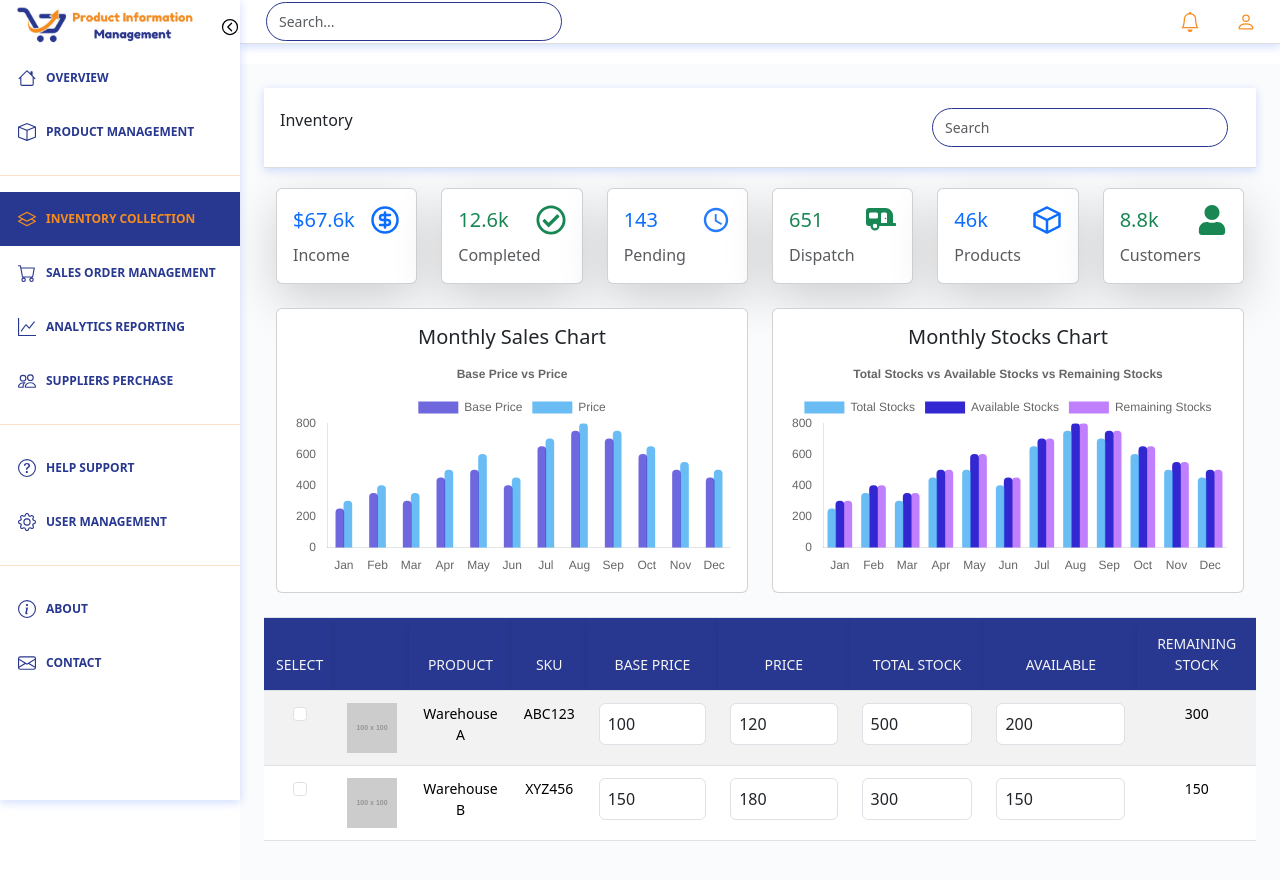
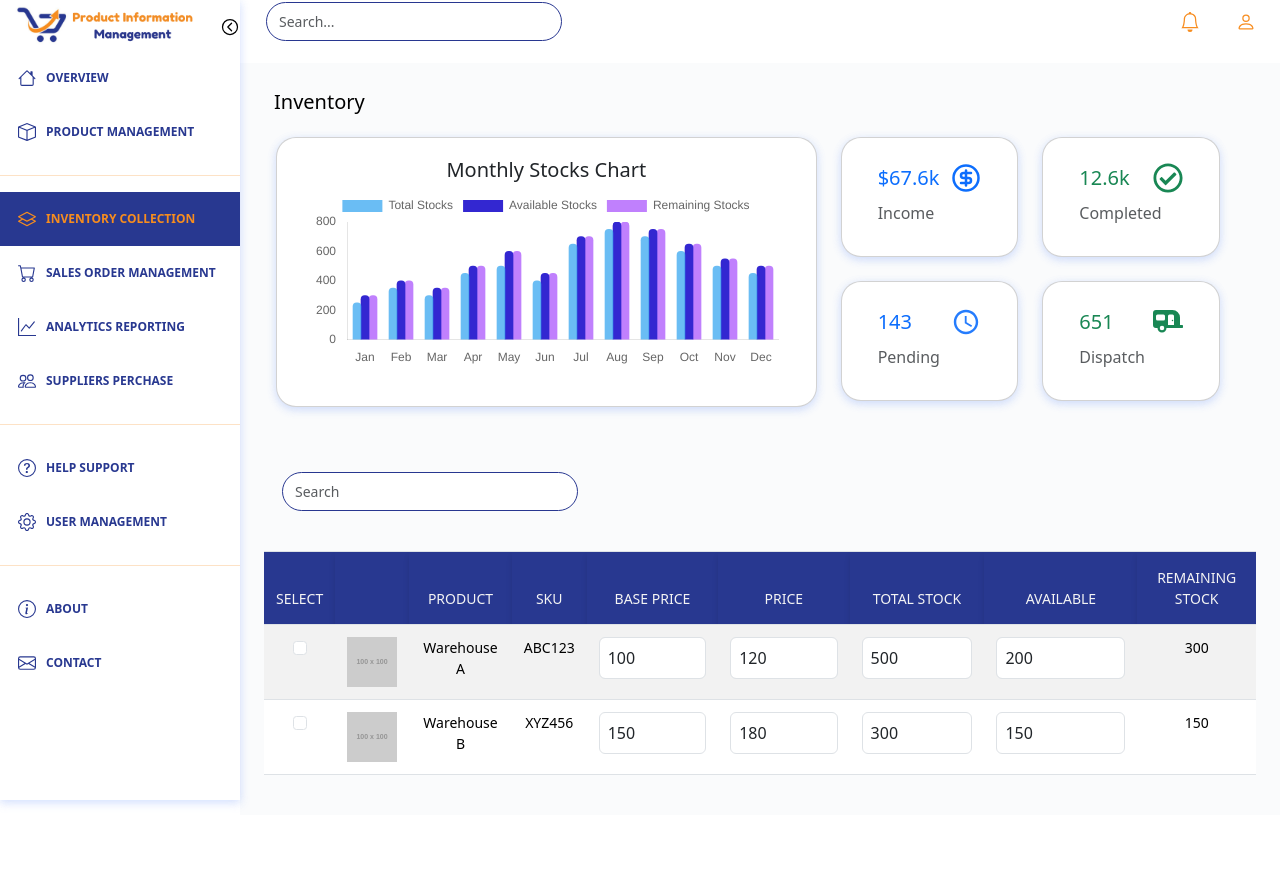
Before and after one commit to AhaanSoftware/Asc-PIM, a React (Vite) app in the folder frontend/: page /inventory-collection in a window 1280 px wide. After the commit the page ends 815 px from the top, so only its background shows below. Built offline with nearby package versions, Linux system fonts and the light colour scheme.

Commit message:
new UI with stock chart and grid cards in one row

```diff
--- a/frontend/src/components/Pages/InventoryCollection.css
+++ b/frontend/src/components/Pages/InventoryCollection.css
@@ -2,15 +2,24 @@
     width: 100%;
     margin: 0 auto;
   }
-
+  .heading {
+    margin-bottom: 20px;
+    margin-left: 10px;
+  }
+  .heading p{
+    font-weight:350;
+  }
   .header {
-    display: flex;
-    justify-content: space-between;
+    background-color: transparent;
     margin-bottom: 20px;
+    border: none;
+    box-shadow: none;
   }
 
   .search-bar {
+    align-items: right;
     max-width: 300px;
+
   }
 
   /* Table style */
--- a/frontend/src/components/Pages/InventoryCollection.jsx
+++ b/frontend/src/components/Pages/InventoryCollection.jsx
@@ -82,8 +82,13 @@ const InventoryCollection = () => {
 
   return (
     <div className="inventory-container">
+      <div className="heading">
+        <p>Inventory </p>
+      </div>
+      <div>
+      <MonthlyChart/>
+      </div>
       <div className="header">
-        <p>Inventory </p>
         <InputGroup className="search-bar">
           <FormControl
             placeholder="Search"
@@ -92,10 +97,6 @@ const InventoryCollection = () => {
           />
         </InputGroup>
       </div>
-      <div>
-      <MonthlyChart/>
-      </div>
-
       <Table striped bordered hover responsive className="inventory-table">
         <thead>
           <tr>
--- a/frontend/src/components/Pages/MonthlyChart.jsx
+++ b/frontend/src/components/Pages/MonthlyChart.jsx
@@ -1,5 +1,6 @@
 import React from 'react';
 import { Container, Row, Col, Card } from 'react-bootstrap';
+import "react-quill/dist/quill.snow.css";
 import { Bar } from 'react-chartjs-2';
 import {
   Chart as ChartJS,
@@ -11,38 +12,13 @@ import {
   Legend,
 } from 'chart.js';
 import { LuCircleDollarSign } from 'react-icons/lu';
-import { FaRegCheckCircle, FaCaravan, FaUser } from "react-icons/fa";
+import { FaRegCheckCircle, FaCaravan } from "react-icons/fa";
 import { IoMdTime } from "react-icons/io";
-import { GrCube } from "react-icons/gr";
 
 // Register chart elements
 ChartJS.register(CategoryScale, LinearScale, BarElement, Title, Tooltip, Legend);
 
 // Sample sales data for the months
-const salesData = {
-  labels: ['Jan', 'Feb', 'Mar', 'Apr', 'May', 'Jun', 'Jul', 'Aug', 'Sep', 'Oct', 'Nov', 'Dec'],
-  datasets: [
-    {
-      label: 'Base Price',
-      data: [250, 350, 300, 450, 500, 400, 650, 750, 700, 600, 500, 450],
-      backgroundColor: 'rgba(51, 39, 209, 0.7)',
-      borderColor: 'rgba(51, 39, 209, 1)',
-      borderWidth: 0,
-      borderRadius: 20,
-      barThickness: 8,
-    },
-    {
-      label: 'Price',
-      data: [300, 400, 350, 500, 600, 450, 700, 800, 750, 650, 550, 500],
-      backgroundColor: 'rgba(44, 161, 240, 0.7)',
-      borderColor: 'rgba(44, 161, 240, 1)',
-      borderWidth: 0,
-      borderRadius: 20,
-      barThickness: 8,
-    },
-  ],
-};
-
 const stocksData = {
   labels: ['Jan', 'Feb', 'Mar', 'Apr', 'May', 'Jun', 'Jul', 'Aug', 'Sep', 'Oct', 'Nov', 'Dec'],
   datasets: [
@@ -76,104 +52,18 @@ const stocksData = {
 const MonthlyChart = () => {
   return (
     <div>
-      <Container className="mt-5">
-        {/* Row for the two charts and the statistic cards */}
-        <Row className="align-items-stretch">
-        <Col xs={12} md={12} className="mb-4">
-            <Row>
-              {/* Income Card */}
-              <Col xs={6} md={2}>
-                <Card className="shadow-lg rounded">
-                  <Card.Body>
-                    <Card.Title className="d-flex justify-content-between align-items-center text-primary">
-                      <span>$67.6k</span>
-                      <LuCircleDollarSign size={30} />
-                    </Card.Title>
-                    <Card.Text className="text-muted">Income</Card.Text>
-                  </Card.Body>
-                </Card>
-              </Col>
-
-              {/* Completed Card */}
-              <Col xs={6} md={2}>
-                <Card className="shadow-lg rounded">
-                  <Card.Body>
-                    <Card.Title className="d-flex justify-content-between align-items-center text-success">
-                      <span>12.6k</span>
-                      <FaRegCheckCircle size={30} />
-                    </Card.Title>
-                    <Card.Text className="text-muted">Completed</Card.Text>
-                  </Card.Body>
-                </Card>
-              </Col>
-
-              {/* Pending Card */}
-              <Col xs={6} md={2}>
-                <Card className="shadow-lg rounded">
-                  <Card.Body>
-                    <Card.Title className="d-flex justify-content-between align-items-center text-primary">
-                      <span>143</span>
-                      <IoMdTime size={30} />
-                    </Card.Title>
-                    <Card.Text className="text-muted">Pending</Card.Text>
-                  </Card.Body>
-                </Card>
-              </Col>
-
-              {/* Dispatch Card */}
-              <Col xs={6} md={2}>
-                <Card className="shadow-lg rounded">
-                  <Card.Body>
-                    <Card.Title className="d-flex justify-content-between align-items-center text-success">
-                      <span>651</span>
-                      <FaCaravan size={30} />
-                    </Card.Title>
-                    <Card.Text className="text-muted">Dispatch</Card.Text>
-                  </Card.Body>
-                </Card>
-              </Col>
-
-              {/* Products Card */}
-              <Col xs={6} md={2}>
-                <Card className="shadow-lg rounded">
-                  <Card.Body>
-                    <Card.Title className="d-flex justify-content-between align-items-center text-primary">
-                      <span>46k</span>
-                      <GrCube size={30} />
-                    </Card.Title>
-                    <Card.Text className="text-muted">Products</Card.Text>
-                  </Card.Body>
-                </Card>
-              </Col>
-
-              {/* Customers Card */}
-              <Col xs={6} md={2}>
-                <Card className="shadow-lg rounded">
-                  <Card.Body>
-                    <Card.Title className="d-flex justify-content-between align-items-center text-success">
-                      <span>8.8k</span>
-                      <FaUser size={30} />
-                    </Card.Title>
-                    <Card.Text className="text-muted">Customers</Card.Text>
-                  </Card.Body>
-                </Card>
-              </Col>
-            </Row>
-          </Col>
-          {/* First column for the charts */}
-          <Col xs={12} md={6} className="mb-4">
-            <Card>
-              <Card.Body>
-                <Card.Title className="text-center">Monthly Sales Chart</Card.Title>
+      <Container className="d-flex mt-5">
+        <Row className="w-100">
+          {/* Chart Column with adjusted padding */}
+          <Col xs={12} md={7} className="mb-4" > {/* Adjust top and bottom padding here */}
+            <Card className="box-container" style={{ height: '270px' }}>
+              <Card.Body style={{ paddingTop: '0px'}}>
+              <Card.Title className="text-center">Monthly Stocks Chart</Card.Title>
                 <Bar
-                  data={salesData}
+                  data={stocksData}
                   options={{
                     responsive: true,
                     plugins: {
-                      title: {
-                        display: true,
-                        text: 'Base Price vs Price',
-                      },
                       tooltip: {
                         mode: 'index',
                         intersect: false,
@@ -194,51 +84,70 @@ const MonthlyChart = () => {
                       },
                     },
                   }}
+                  height={115}
                 />
               </Card.Body>
             </Card>
           </Col>
 
-          <Col xs={12} md={6} className="mb-4">
-            <Card>
-              <Card.Body>
-                <Card.Title className="text-center">Monthly Stocks Chart</Card.Title>
-                <Bar
-                  data={stocksData}
-                  options={{
-                    responsive: true,
-                    plugins: {
-                      title: {
-                        display: true,
-                        text: 'Total Stocks vs Available Stocks vs Remaining Stocks',
-                      },
-                      tooltip: {
-                        mode: 'index',
-                        intersect: false,
-                      },
-                    },
-                    scales: {
-                      x: {
-                        beginAtZero: true,
-                        grid: {
-                          display: false, // Disable grid lines on x-axis
-                        },
-                      },
-                      y: {
-                        beginAtZero: true,
-                        grid: {
-                          display: false, // Disable grid lines on y-axis
-                        },
-                      },
-                    },
-                  }}
-                />
-              </Card.Body>
-            </Card>
+          {/* Cards Column */}
+          <Col xs={12} md={5} className="mb-4">
+            <Row className="g-8 mb-1">
+              {/* Income Card */}
+              <Col xs={6} md={6}>
+                <Card className="box-container" style={{ height: '120px' }}>
+                  <Card.Body style={{ paddingTop: '5px', paddingBottom:'5px'}}>
+                    <Card.Title className="d-flex justify-content-between align-items-center text-primary">
+                      <span>$67.6k</span>
+                      <LuCircleDollarSign size={30} />
+                    </Card.Title>
+                    <Card.Text className="text-muted">Income</Card.Text>
+                  </Card.Body>
+                </Card>
+              </Col>
+
+              {/* Completed Card */}
+              <Col xs={6} md={6}>
+                <Card className="box-container" style={{ height: '120px' }}>
+                  <Card.Body style={{ paddingTop: '5px', paddingBottom:'5px'}}>
+                    <Card.Title className="d-flex justify-content-between align-items-center text-success">
+                      <span>12.6k</span>
+                      <FaRegCheckCircle size={30} />
+                    </Card.Title>
+                    <Card.Text className="text-muted">Completed</Card.Text>
+                  </Card.Body>
+                </Card>
+              </Col>
+            </Row>
+
+            <Row className="g-8">
+              {/* Pending Card */}
+              <Col xs={6} md={6}>
+                <Card className="box-container" style={{ height: '120px' }}>
+                  <Card.Body style={{ paddingTop: '5px', paddingBottom:'5px'}}>
+                    <Card.Title className="d-flex justify-content-between align-items-center text-primary">
+                      <span>143</span>
+                      <IoMdTime size={30} />
+                    </Card.Title>
+                    <Card.Text className="text-muted">Pending</Card.Text>
+                  </Card.Body>
+                </Card>
+              </Col>
+
+              {/* Dispatch Card */}
+              <Col xs={6} md={6}>
+                <Card className="box-container" style={{ height: '120px' }}>
+                  <Card.Body style={{ paddingTop: '5px', paddingBottom:'5px'}}>
+                    <Card.Title className="d-flex justify-content-between align-items-center text-success">
+                      <span>651</span>
+                      <FaCaravan size={30} />
+                    </Card.Title>
+                    <Card.Text className="text-muted">Dispatch</Card.Text>
+                  </Card.Body>
+                </Card>
+              </Col>
+            </Row>
           </Col>
-
-          {/* Second column for the statistic cards */}
-
         </Row>
       </Container>
     </div>
```
